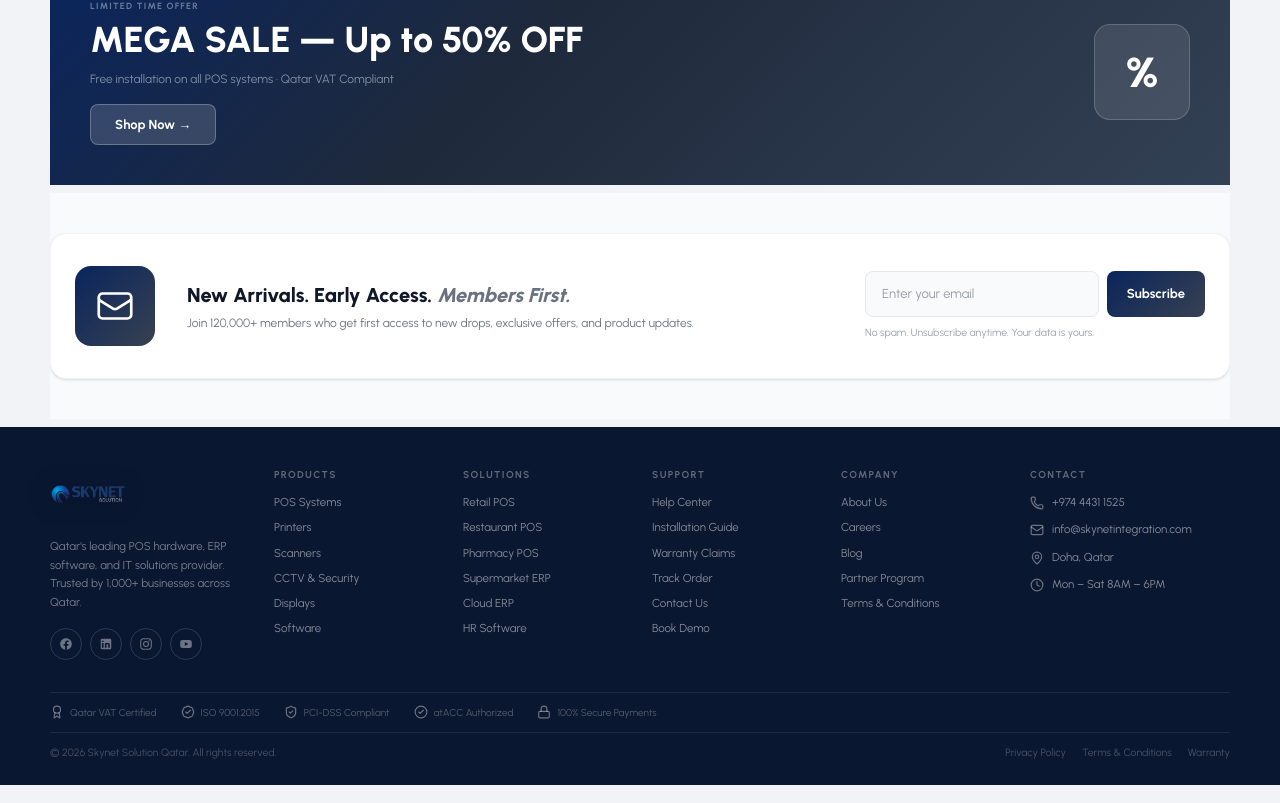
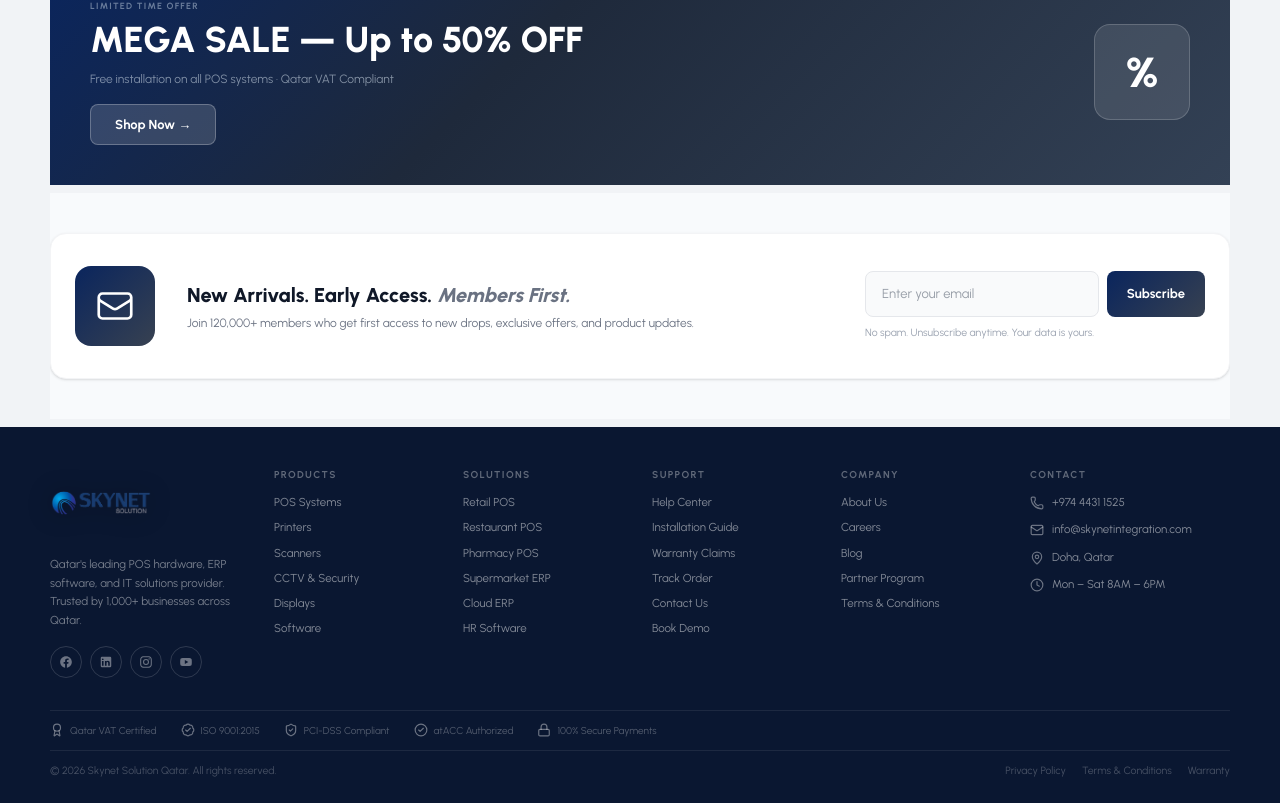
Before and after one commit to skynetsolutionqatar/Ecommerce-frontend, a Next.js app in the folder ecomx/: page / in a window 1280 px wide. Shown: the part 982-1785 px from the top of the page. Built offline with nearby package versions, Linux system fonts and the light colour scheme; no server answers.

Commit message:
fix: increase BrandLogo height in Footer component

```diff
--- a/ecomx/components/Footer.tsx
+++ b/ecomx/components/Footer.tsx
@@ -30,7 +30,7 @@
               aria-label="Skynet Solution home"
             >
               <BrandLogo
-                height={54}
+                height={72}
                 variant="footer"
                 alt="Skynet Solution"
                 imgClassName="max-w-[220px] sm:max-w-[240px]"
```
